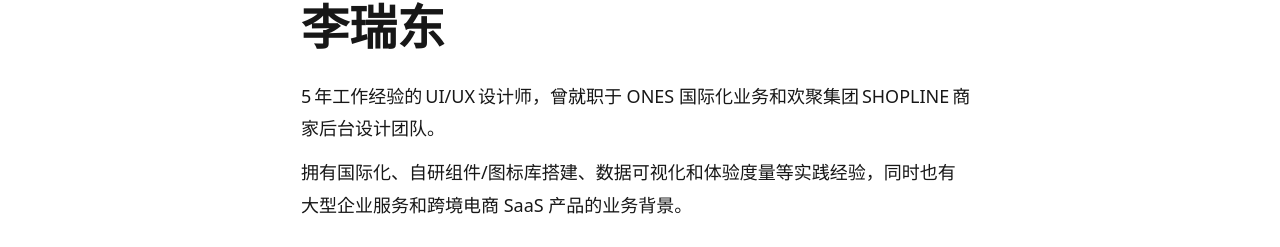
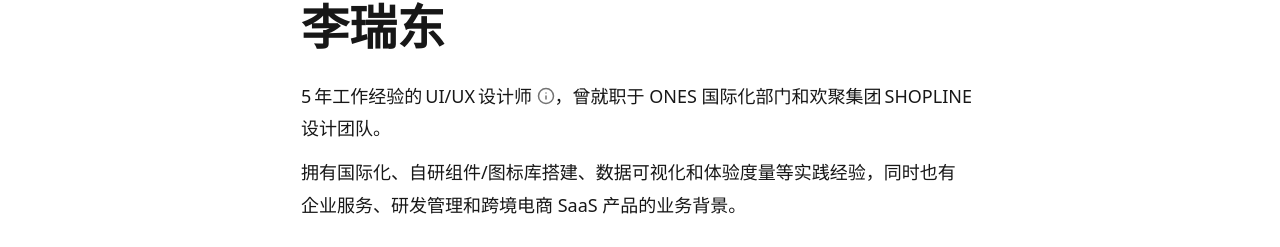
Before and after one commit to Pudge1996/NEXT.LRD.IM, a Next.js app: page / in a window 1280 px wide. Shown: the part 119-366 px from the top of the page. Built offline with nearby package versions, Linux system fonts and the light colour scheme.

Commit message:
Information updated

```diff
--- a/components/common/Tooltips/styles.module.css
+++ b/components/common/Tooltips/styles.module.css
@@ -22,13 +22,17 @@
   animation-name: slideRightAndFade;
 }
 
+.IconButton{
+  @apply hidden sm:inline-flex cursor-default;
+}
+
+
 .IconButton {
   font-family: inherit;
   vertical-align: -0.15em;
   border-radius: 100%;
   height: 1em;
   width: 1em;
-  display: inline-flex;
   align-items: center;
   justify-content: center;
 }
--- a/pages/index.js
+++ b/pages/index.js
@@ -5,7 +5,7 @@ import Link from "next/link";
 import siteMetadata from "/data/siteMetadata";
 import ContactCard from "/components/common/ContactCard";
 import ProjectItemData from "/data/project/ProjectItemData";
-
+import Tooltips from "/components/common/Tooltips";
 
 export default function index() {
 
@@ -87,11 +87,11 @@ export default function index() {
         <section className="mb-14">
           <h1 className="">李瑞东</h1>
           <p className="mb-3 mt-3 sm:mt-6">
-            5 年工作经验的 UI/UX 设计师，曾就职于 ONES 国际化业务和欢聚集团 SHOPLINE 商家后台设计
+            5 年工作经验的 UI/UX 设计师 <Tooltips>2 年 C 端 UI 设计师 (2018-2020) <br/> 3 年 B 端 UI/UX 设计师 (2020-2023)</Tooltips><span className='inline sm:hidden'>（2 年 C 端 UI 设计师 + 3 年 B 端 UI/UX 设计师）</span>，曾就职于 ONES 国际化部门和欢聚集团 SHOPLINE 设计
             <span className="whitespace-nowrap">团队。</span>
           </p>
           <p className="mt-3">
-          拥有国际化、自研组件/图标库搭建、数据可视化和体验度量等实践经验，同时也有<span className="whitespace-nowrap">大型</span>企业服务和跨境电商 SaaS 产品的业务
+          拥有国际化、自研组件/图标库搭建、数据可视化和体验度量等实践<span className="whitespace-nowrap">经验，</span>同时也有<span className="whitespace-nowrap">企业服务</span>、研发管理和跨境电商 SaaS 产品的业务
             <span className="whitespace-nowrap">背景。</span>
           </p>
           <div className="flex items-center flex-col sm:flex-row gap-3 text-lg">
--- a/pages/me.js
+++ b/pages/me.js
@@ -23,13 +23,13 @@ export default function me() {
         <section className='resume-info flex flex-col gap-6 sm:gap-8'>
           <section>
             <h2>个人简介</h2>
-            <p>5 年 UI/UX 设计工作经验 <Tooltips>2 年 C 端 UI 设计师 (2018-2020) <br/> 3 年 B 端 UI/UX 设计师 (2020-2023)</Tooltips>，曾就职于 ONES 国际化部门和欢聚集团 SHOPLINE 设计团队。有企业服务、研发管理和跨境电商 SaaS 产品的业务背景。</p>
+            <p>5 年 UI/UX 设计工作经验 <Tooltips>2 年 C 端 UI 设计师 (2018-2020) <br/> 3 年 B 端 UI/UX 设计师 (2020-2023)</Tooltips><span className='inline sm:hidden'>（2 年 C 端 UI 设计师 + 3 年 B 端 UI/UX 设计师）</span>，曾就职于 ONES 国际化部门和欢聚集团 SHOPLINE 设计团队。有企业服务、研发管理和跨境电商 SaaS 产品的业务背景。</p>
             <p>工作期间积累了<strong>国际化、设计系统搭建、数据可视化和体验度量等</strong>实践经验，并独立挖掘流程中的设计机会点，完成多个设计专项探索和设计自驱项目。</p>
           </section>
           <section>
             <h2>教育背景</h2>
             <p>艺术学学士，主修现代数字媒体设计</p>
-            <p>毕业于<Link href="https://baike.baidu.com/item/%E6%B1%9F%E6%B1%89%E5%A4%A7%E5%AD%A6/343825" target="_blank" rel="noopener noreferrer" title="江汉大学 - 百度百科">江汉⼤学</Link>（2014 - 2018）</p>
+            <p>毕业于<Link href="https://baike.baidu.com/item/%E6%B1%9F%E6%B1%89%E5%A4%A7%E5%AD%A6/343825" target="_blank" rel="noopener noreferrer" title="江汉大学 - 百度百科">江汉⼤学</Link> (2014-2018)</p>
           </section>
           <section className='contact'>
             <h2>联系方式</h2>
```
